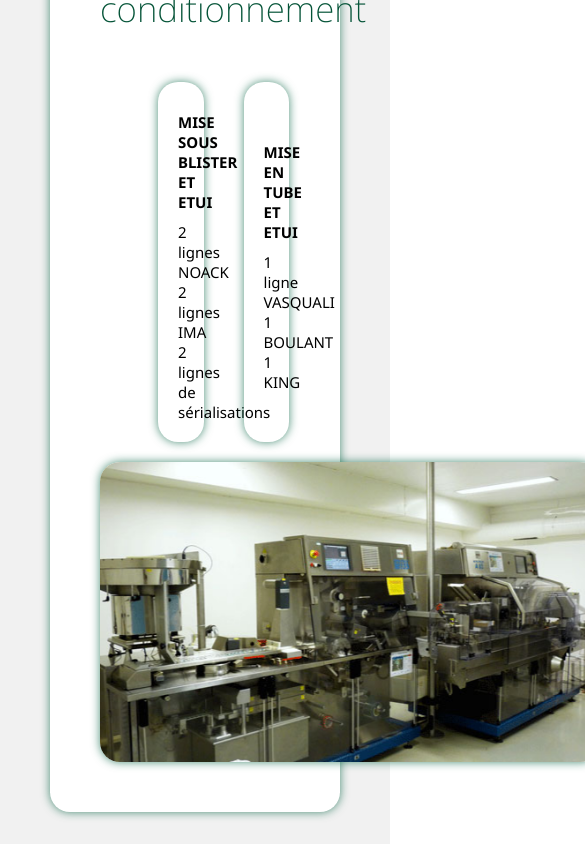
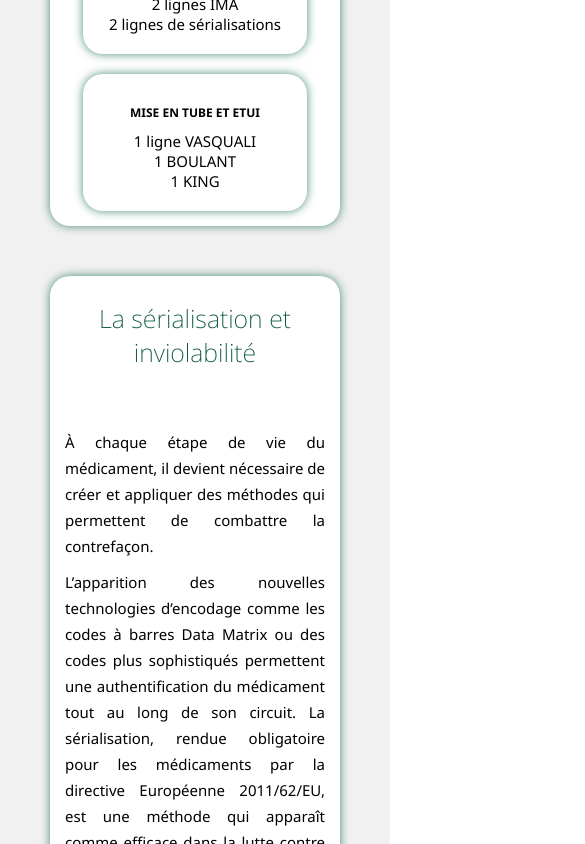
Before and after one commit to Ohloule/site-vitrine-2, a Vue app: page /production in a window 390 px wide. Shown: the part 8860-9704 px from the top of the page, 585 px wide, since content can reach past the window. Built offline with nearby package versions, Linux system fonts and the light colour scheme.

Commit message:
Fin prod

```diff
--- a/src/components/conditionnement-component/conditionnement-component.scss
+++ b/src/components/conditionnement-component/conditionnement-component.scss
@@ -213,7 +213,21 @@
     }
   }
 
-  .formes_container {
+  .formes_container,
+  .machines_container,
+  .serialisation_container {
+
+    .serialisation_content {
+      .datamatrix {
+        display: none;
+      }
+      .flex_container{
+        .texte{
+          padding: 1rem;
+        }
+      }
+    }
+
     padding: .5rem;
     h3 {
       font-size: 2.5rem;
@@ -228,4 +242,27 @@
       }
     }
   }
+  .machines_container{
+    .machines_content{
+      .contenu{
+        margin: 0;
+        .sliders{
+          display: none;
+        }
+        .texte{
+          h4{
+            font-size: 1.2rem;
+          }
+          width: 80%;
+          flex-direction: column;
+          .texte_content{
+            width: 100%;
+
+            margin: 1rem 0;
+          }
+        }
+
+      }
+    }
+  }
 }
```
